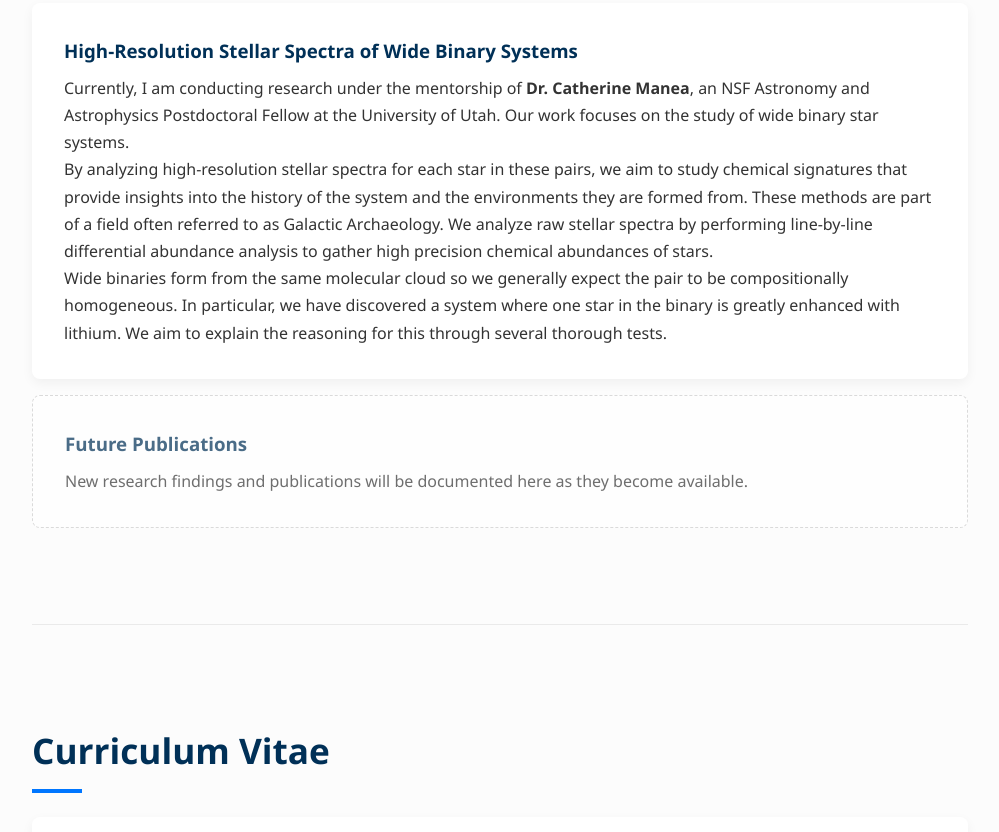
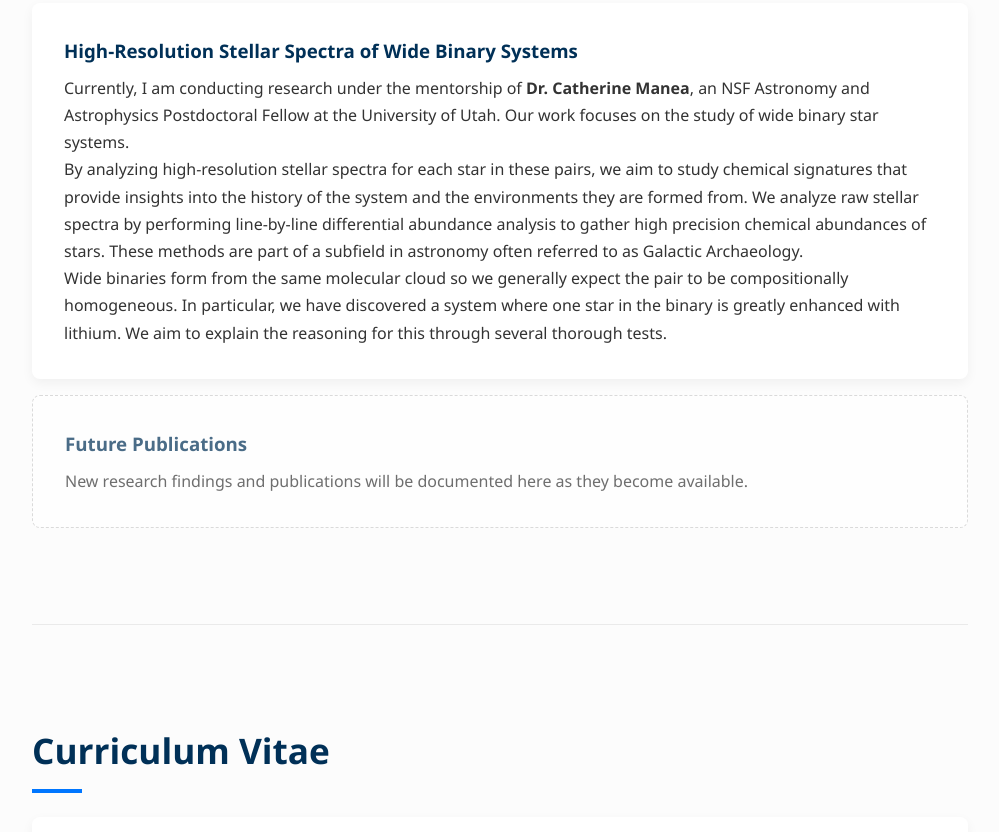
Before and after one commit to aleksandrawinkler/aleksandrawinkler.github.io, a plain HTML site: page index.html in a window 1280 px wide. Shown: the part 1508-2340 px from the top of the page, without its empty margins (140-1139 px from the left). Drawn offline with Linux system fonts and the light colour scheme.

Commit message:
Update index.html

```diff
--- a/index.html
+++ b/index.html
@@ -231,7 +231,7 @@
             <div class="research-item">
                 <h3>High-Resolution Stellar Spectra of Wide Binary Systems</h3>
                 <p>Currently, I am conducting research under the mentorship of <strong>Dr. Catherine Manea</strong>, an NSF Astronomy and Astrophysics Postdoctoral Fellow at the University of Utah. Our work focuses on the study of wide binary star systems.</p>
-                <p>By analyzing high-resolution stellar spectra for each star in these pairs, we aim to study chemical signatures that provide insights into the history of the system and the environments they are formed from. These methods are part of a field often referred to as Galactic Archaeology. We analyze raw stellar spectra by performing line-by-line differential abundance analysis to gather high precision chemical abundances of stars.</p>
+                <p>By analyzing high-resolution stellar spectra for each star in these pairs, we aim to study chemical signatures that provide insights into the history of the system and the environments they are formed from. We analyze raw stellar spectra by performing line-by-line differential abundance analysis to gather high precision chemical abundances of stars. These methods are part of a subfield in astronomy often referred to as Galactic Archaeology.</p>
                 <p>Wide binaries form from the same molecular cloud so we generally expect the pair to be compositionally homogeneous. In particular, we have discovered a system where one star in the binary is greatly enhanced with lithium. We aim to explain the reasoning for this through several thorough tests.</p>
             </div>
 
```
